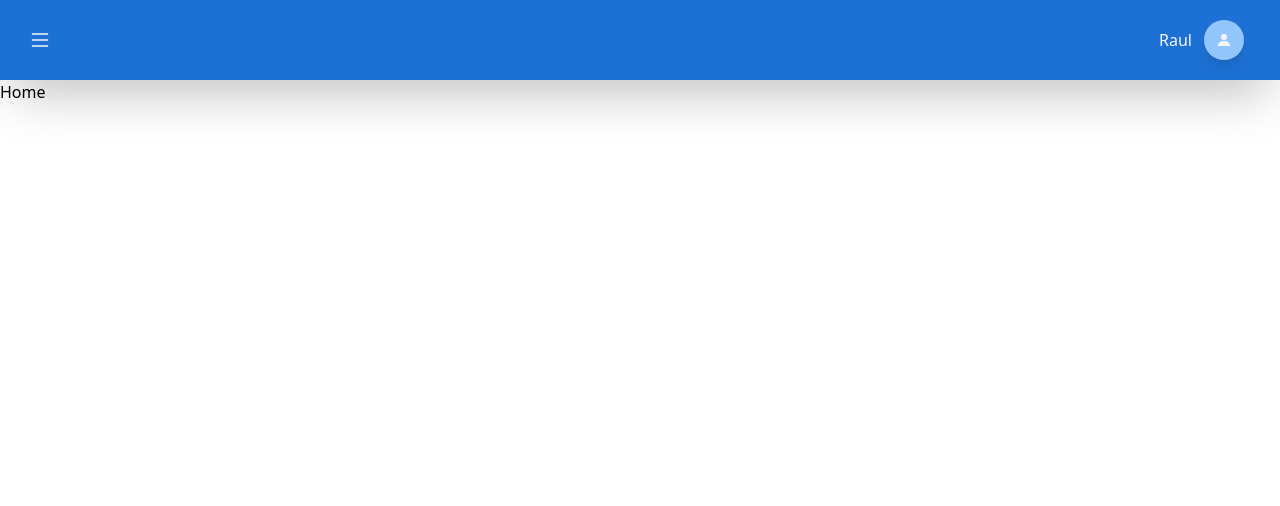
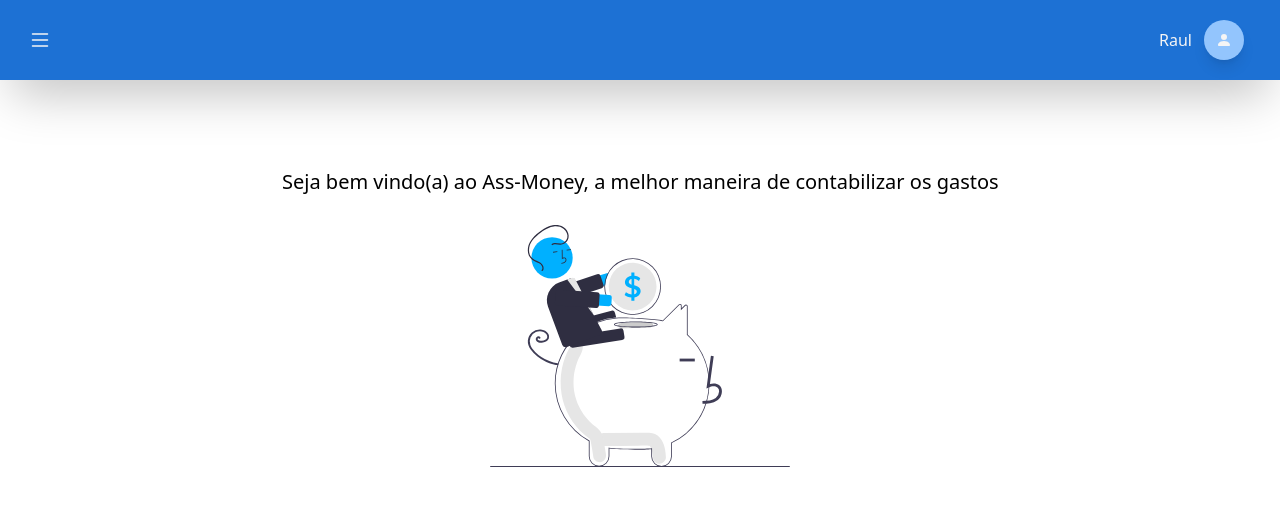
Before and after one commit to Raul26-tech/As-Money, a React (Create React App) app: page / in a window 1280 px wide. Shown: the top 506 px of the page. Built offline with nearby package versions, Linux system fonts and the light colour scheme.

Commit message:
Ajustando página home

```diff
--- /dev/null
+++ b/server.json
@@ -0,0 +1,32 @@
+{
+    "monthly-values": [
+        {
+            "id": 1,
+            "title": "Gastos Mensais",
+            "open-value": 258.98,
+            "close-value": 0
+        }
+    ],
+    "monthly-reports": [
+        {
+            "id": 1,
+            "title": "Gastos Mensais",
+            "open-value": 258.98,
+            "close-value": 0
+        },
+        {
+            "id": 1,
+            "title": "gasolina carro",
+            "open-value": 258.98,
+            "close-value": 25.65
+        }
+    ],
+    "transactions": [
+        {
+            "id": 1,
+            "code": "01",
+            "title-transaction": "Valor da passagem",
+            "type": "prohibited"
+        }
+    ]
+}
--- /dev/null
+++ b/src/Services/api.ts
@@ -0,0 +1,8 @@
+import axios from 'axios';
+
+export const api = axios.create({
+    baseURL: 'http://localhost:3333/',
+    headers: {
+        'content-type': 'application/json',
+    },
+});
--- a/src/components/Header/index.tsx
+++ b/src/components/Header/index.tsx
@@ -33,7 +33,7 @@ export default function Header() {
                     ${!isOpenMenu ? '-translate-x-full' : null}
                     transition
                     ease-in-out
-                    duration-500
+                    duration-300
                     shadow-2xl
                     z-50
                     bg-ThemeBg
--- a/src/pages/Home/index.tsx
+++ b/src/pages/Home/index.tsx
@@ -1,3 +1,24 @@
+import 'animate.css';
+import IconIlustrator from '../../assets/iconMoney.svg';
+
 export default function Home() {
-    return <h2>Home</h2>;
+    return (
+        <>
+            <section className="flex-1 h-full translate-y-full p-5 justify-center items-center ">
+                <div className="flex justify-center items-center text">
+                    <span className="animate__animated animate__rubberBand flex justify-center items-center text-center md:text-xl">
+                        Seja bem vindo(a) ao Ass-Money, a melhor maneira de
+                        contabilizar os gastos
+                    </span>
+                </div>
+            </section>
+            <div className="w-full flex justify-center items-center mt-14 md:mt-12">
+                <img
+                    className="animate__animated animate__rubberBand flex justify-center items-center"
+                    src={IconIlustrator}
+                    alt="Ilustração"
+                />
+            </div>
+        </>
+    );
 }
```
Also changed, not shown: package.json (+7 -1 lines), src/assets/iconMoney.svg (added), 1 other file (tests, documents, lock files or other folders).
